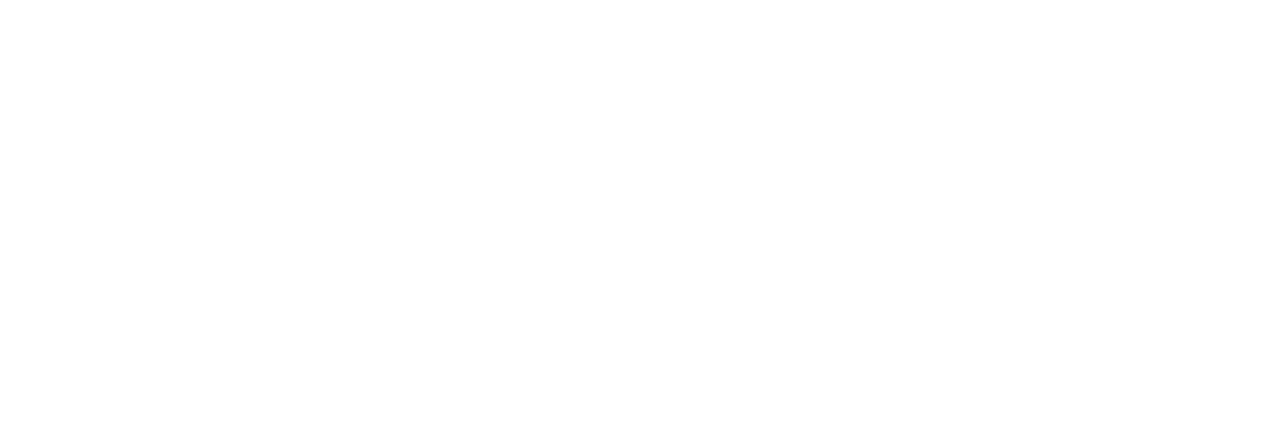
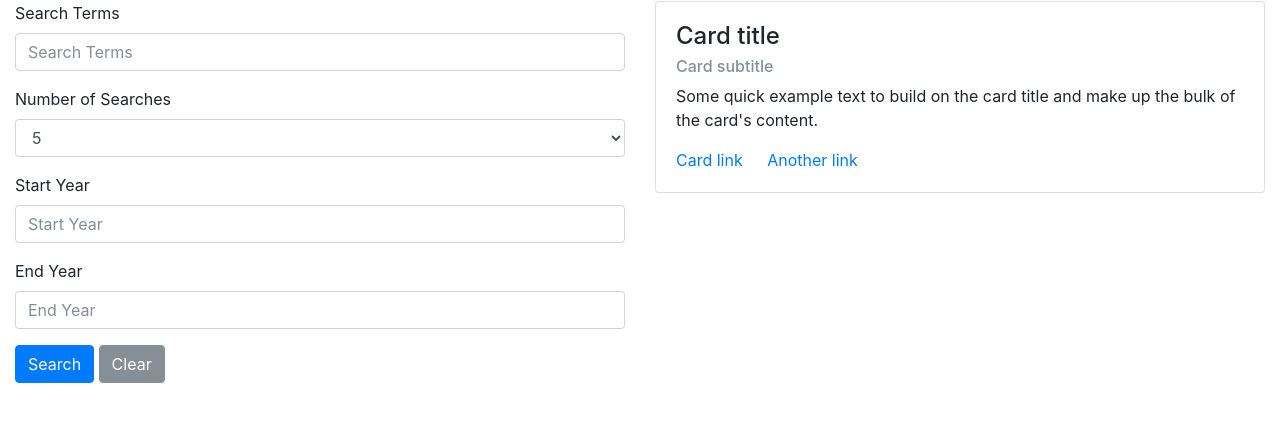
Before and after one commit to ruffcorn33/NYT-Article-Search, a plain HTML site: page index.html in a window 1280 px wide. Drawn offline with nearby package versions, Linux system fonts and the light colour scheme.

Commit message:
Initial commit.

```diff
--- /dev/null
+++ b/assets/javascript/script.js
@@ -0,0 +1,36 @@
+$(document).ready(function() {
+
+  $(".submit").click(function(event) {
+
+    event.preventDefault();
+
+    var searchTerm = $("#searchTerm").val();
+    var searchLimit = $("#searchLimit").val();
+    var startYear = $("#startYear").val();
+    var endYear = $("#endYear").val();
+    console.log(searchTerm);
+    console.log(searchLimit);
+    console.log(startYear);
+    console.log(endYear);
+
+    var url = "https://api.nytimes.com/svc/search/v2/articlesearch.json";
+    url += '?' + $.param({
+      'api-key': "7758b3d867ef439a816c22882b37dd7c",
+      'q': searchTerm,
+      'fq': searchLimit,
+      'begin_date': startYear,
+      'end_date': endYear,
+      'page': 1
+    });
+    $.ajax({
+      url: url,
+      method: 'GET',
+    }).done(function(result) {
+      console.log(url);
+      console.log(result);
+
+    });
+
+  });
+
+});
--- a/index.html
+++ b/index.html
@@ -3,10 +3,73 @@
 <head>
 	<meta charset="utf-8">
 	<meta http-equiv="X-UA-Compatible" content="IE=edge">
-	<title>Test Push</title>
-	<link rel="stylesheet" href="">
+	<title>Search NYT</title>
+	<link rel="stylesheet" href="assets/css/style.css">
+  <script src="https://ajax.googleapis.com/ajax/libs/jquery/3.2.1/jquery.min.js"></script>
+	<!-- Bootstrap -->
+	<link rel="stylesheet" href="https://maxcdn.bootstrapcdn.com/bootstrap/4.0.0-beta.2/css/bootstrap.min.css" integrity="sha384-PsH8R72JQ3SOdhVi3uxftmaW6Vc51MKb0q5P2rRUpPvrszuE4W1povHYgTpBfshb" crossorigin="anonymous">
 </head>
 <body>
 
+	<div class="container-fluid bg">
+
+		<!-- Header -->
+		<div class="row">
+			<div class="col header">
+
+			</div>
+		</div>
+
+		<!-- Content Columns -->
+		<div class="row">
+			<div class="col search-parameters">
+				<form>
+				  <div class="form-group">
+				    <label for="searchTerm">Search Terms</label>
+				    <input type="input" class="form-control" id="searchTerm" placeholder="Search Terms">
+				  </div>
+				  <div class="form-group">
+				    <label for="searchLimit">Number of Searches</label>
+				    <select class="form-control" id="searchLimit">
+				      <option>5</option>
+				      <option>10</option>
+				      <option>15</option>
+				    </select>
+				  </div>
+				  <div class="form-group">
+				    <label for="startYear">Start Year</label>
+				    <input type="input" class="form-control" id="startYear" placeholder="Start Year">
+				  </div>
+				  <div class="form-group">
+				    <label for="endYear">End Year</label>
+				    <input type="input" class="form-control" id="endYear" placeholder="End Year">
+				  </div>
+				  <button type="submit" class="submit btn btn-primary"><span class="oi oi-magnifying-glass"></span> Search</button>
+				  <button type="input" class="btn btn-secondary">Clear</button>
+				</form>
+			</div>
+			<div class="col search-results">
+				<div class="card">
+				  <div class="card-body">
+				    <h4 class="card-title">Card title</h4>
+				    <h6 class="card-subtitle mb-2 text-muted">Card subtitle</h6>
+				    <p class="card-text">Some quick example text to build on the card title and make up the bulk of the card's content.</p>
+				    <a href="#" class="card-link">Card link</a>
+				    <a href="#" class="card-link">Another link</a>
+				  </div>
+				</div>
+			</div>
+		</div>
+
+	</div>
+
+	<!-- jQuery -->
+	<!-- <script
+  src="https://code.jquery.com/jquery-3.2.1.min.js"
+  integrity="sha256-hwg4gsxgFZhOsEEamdOYGBf13FyQuiTwlAQgxVSNgt4="
+  crossorigin="anonymous"></script> -->
+
+	<!-- Additional Styles -->
+  <script src="assets/javascript/script.js"></script>
 </body>
 </html>
```
Also changed, not shown: assets/css/style.css (added).
